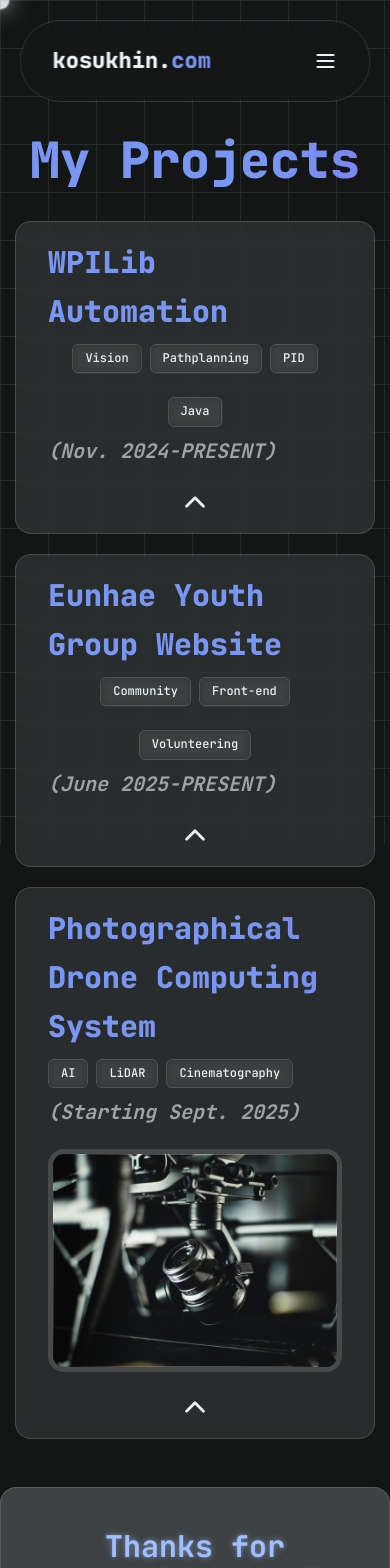
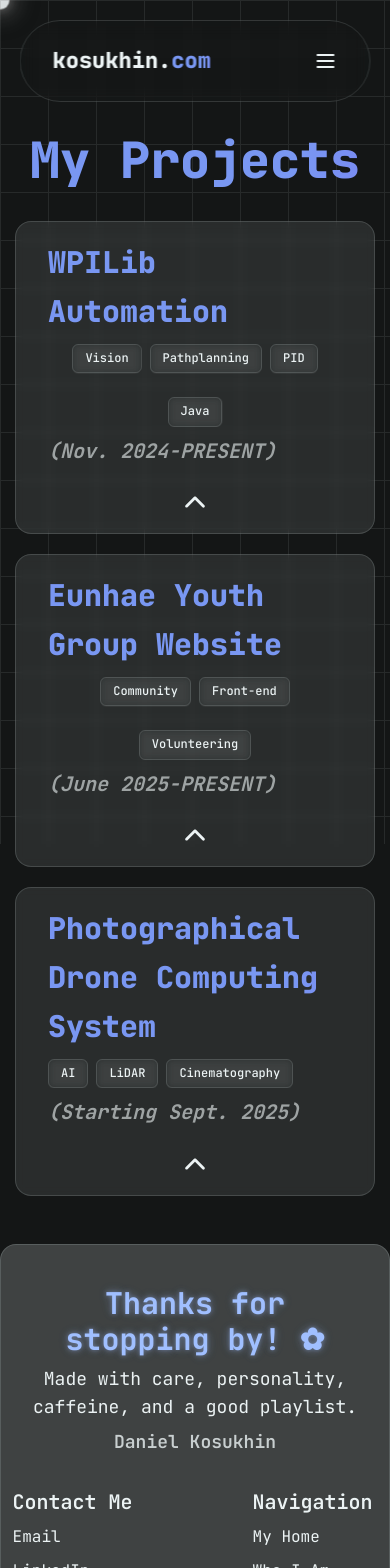
Before and after one commit to fishnos/daniel-eng-portfolio, a Next.js app: page /projects in a window 390 px wide. Shown: the top 1568 px of the page. Built offline with nearby package versions, Linux system fonts and the light colour scheme.

Commit message:
Final commit.

```diff
--- a/app/projects/page.jsx
+++ b/app/projects/page.jsx
@@ -238,7 +238,7 @@ export default function Projects() {
                 </div>
                 <div className="w-full">
                   <h3 className="text-gradient text-[30px] font-bold left-0">
-                    <span className="">Process</span>
+                    <span className="">How We Did It</span>
                   </h3>
                   <div className="p-4 rounded-xl border border-white/20 w-full mx-auto">
                     <div className="flex gap-8 relative">
@@ -286,26 +286,6 @@ export default function Projects() {
                       </motion.div>
                     </AnimatePresence>
                   </motion.div>
-                </div>
-                <div className="w-full">
-                  <h3 className="text-gradient text-[30px] font-bold left-0">
-                    <span className="">Results</span>
-                    <hr className="w-full border border-secondary/20 opacity-50 mt-4" />
-                    <ul
-                      className={`w-max inline-flex gap-5 text-secondary text-[20px] whitespace-nowrap py-4 animate-[scroll-footer_18s_linear_infinite]`}
-                    >
-                      {[...tickerWords, ...tickerWords].map((words, index) => (
-                        <li
-                          className="items-center flex gap-4 flex-shrink-0"
-                          key={index}
-                        >
-                          <span className="font-semibold">{words}</span>
-                          <LuConstruction className="text-secondary w-6 h-6" />
-                        </li>
-                      ))}
-                    </ul>
-                    <hr className="w-full border border-secondary/20 opacity-50 mt" />
-                  </h3>
                 </div>
               </div>
             </motion.div>
@@ -530,13 +510,6 @@ export default function Projects() {
             (Starting Sept. 2025)
           </span>
         </h2>
-        <div className="w-full flex items-center justify-center">
-          <Image
-            className="relative w-[100%] md:w-[90%] h-auto mt-5 border border-secondary/15 border-[5px] rounded-2xl"
-            src={dronePhoto}
-            alt="drone-photo"
-          />
-        </div>
         <button
           onClick={() => setIsOpenPDCS(!isOpenPDCS)}
           className="w-full flex justify-center items-center"
```
